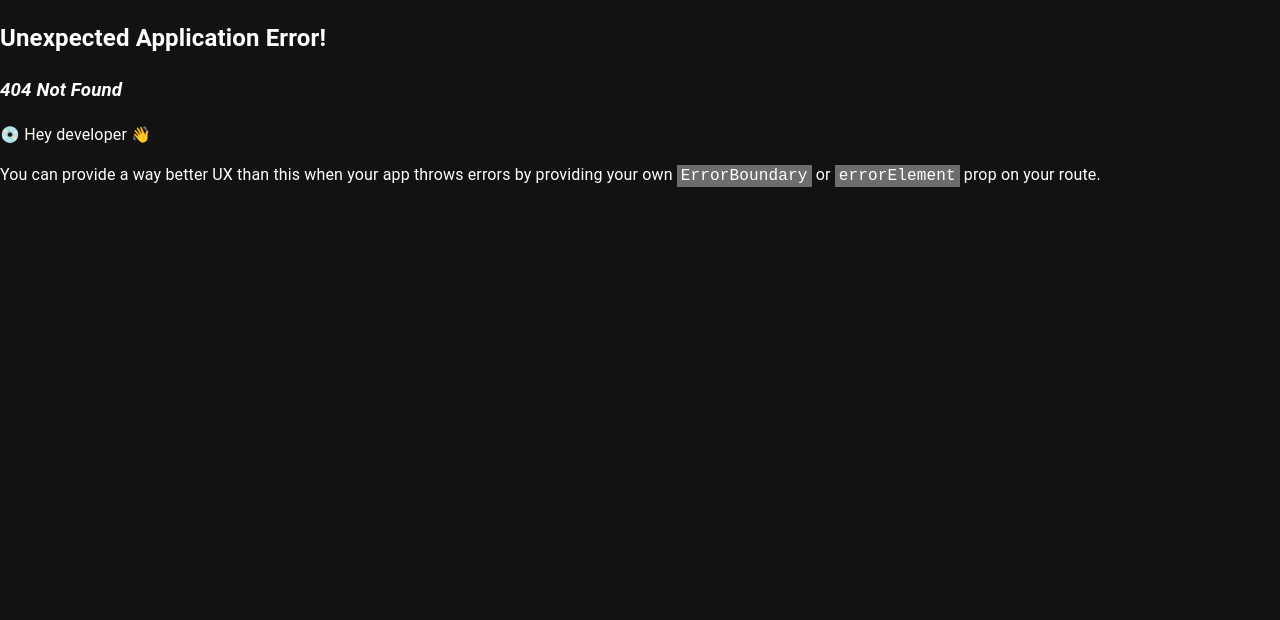
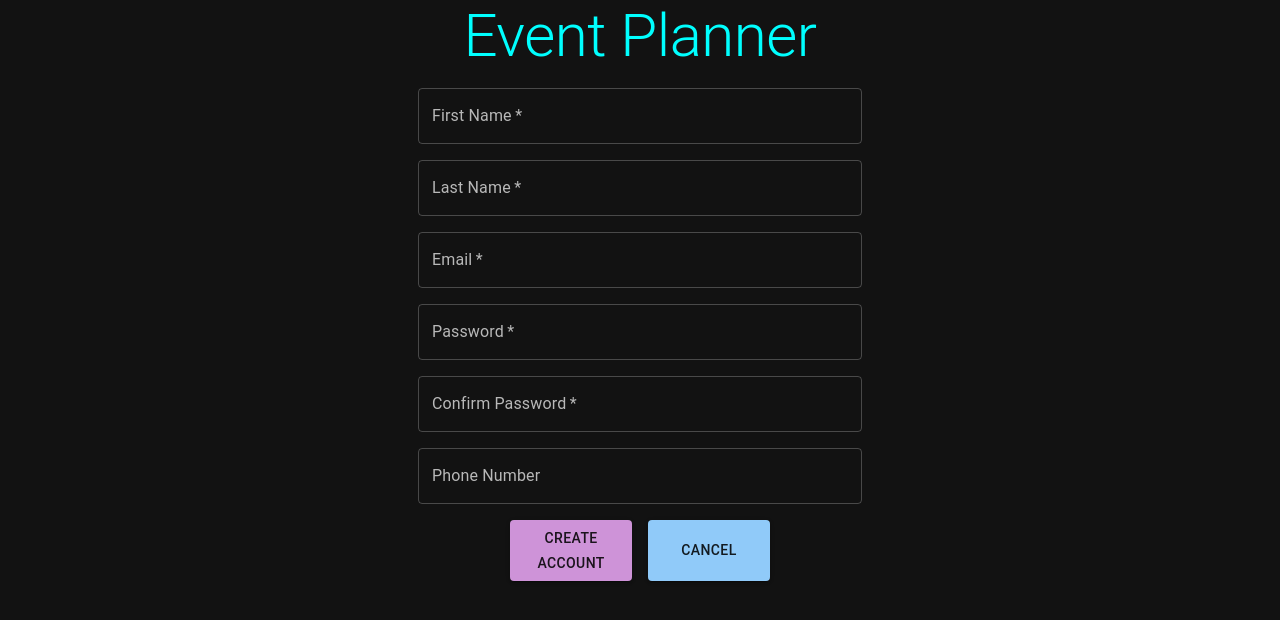
Before and after one commit to OctavianNistora/wad-project, a React (Vite) app: page /register in a window 1280 px wide. Before the commit this address had no page. Shown: the top 620 px of the page. Built offline with nearby package versions, Linux system fonts and the light colour scheme.

Commit message:
WADP-04 Added authentification and registration

```diff
--- a/package.json
+++ b/package.json
@@ -14,6 +14,7 @@
     "@emotion/styled": "^11.11.0",
     "@mui/icons-material": "^5.14.12",
     "@mui/material": "^5.14.12",
+    "firebase": "^10.4.0",
     "localforage": "^1.10.0",
     "match-sorter": "^6.3.1",
     "react": "^18.2.0",
--- /dev/null
+++ b/src/firebase.tsx
@@ -0,0 +1,25 @@
+// Import the functions you need from the SDKs you need
+import { initializeApp } from "firebase/app";
+import { getAuth } from "firebase/auth";
+import { getDatabase } from "firebase/database";
+// TODO: Add SDKs for Firebase products that you want to use
+// https://firebase.google.com/docs/web/setup#available-libraries
+
+// Your web app's Firebase configuration
+// For Firebase JS SDK v7.20.0 and later, measurementId is optional
+const firebaseConfig = {
+  apiKey: "AIzaSyDZwPbFw-krkbdmOZLdZzSThBR6_SYU41I",
+  authDomain: "wad-project-db.firebaseapp.com",
+  databaseURL:
+    "https://wad-project-db-default-rtdb.europe-west1.firebasedatabase.app",
+  projectId: "wad-project-db",
+  storageBucket: "wad-project-db.appspot.com",
+  messagingSenderId: "884365961730",
+  appId: "1:884365961730:web:1fc64913b67a74dadf951b",
+  measurementId: "G-J73894Z49K",
+};
+
+// Initialize Firebase
+const app = initializeApp(firebaseConfig);
+export const auth = getAuth(app);
+export const database = getDatabase(app);
--- a/src/routes/auth.tsx
+++ b/src/routes/auth.tsx
@@ -1,19 +1,50 @@
 import { Button, Container, Stack, TextField, Typography } from "@mui/material";
+import { UserCredential, signInWithEmailAndPassword } from "firebase/auth";
+import { auth } from "../firebase";
+import { useNavigate } from "react-router-dom";
 
 export default function Auth() {
+  const navigate = useNavigate();
+  const handleSubmit = (event: React.FormEvent<HTMLFormElement>) => {
+    event.preventDefault();
+    const data = new FormData(event.currentTarget);
+    signInWithEmailAndPassword(
+      auth,
+      data.get("email") as string,
+      data.get("password") as string
+    )
+      .then((userCredential: UserCredential) => {
+        const user = userCredential.user;
+        console.log(user);
+        navigate("/homepage");
+      })
+      .catch((error) => {
+        const errorCode = error.code;
+        const errorMessage = error.message;
+        console.log(errorCode, errorMessage);
+      });
+  };
   return (
     <Container component="main" maxWidth="xs" disableGutters>
       <Stack alignItems="center" spacing={2}>
         <Typography variant="h2" align="center" gutterBottom color={"cyan"}>
           Event Planner
         </Typography>
-        <Stack alignItems="center" spacing={2}>
+        <Stack
+          component="form"
+          onSubmit={handleSubmit}
+          alignItems="center"
+          spacing={2}
+        >
           <TextField
-            label="Email"
+            label="Email Address"
             required
             fullWidth
             autoComplete="email"
             type="email"
+            autoFocus
+            id="email"
+            name="email"
           />
           <TextField
             label="Password"
@@ -21,13 +52,24 @@ export default function Auth() {
             fullWidth
             autoComplete="current-password"
             type="password"
+            id="password"
+            name="password"
           />
-          <Button variant="contained" color="primary" type="submit">
-            Log In
-          </Button>
-          <Button variant="contained" color="secondary" type="button">
-            Sign Up
-          </Button>
+          <Stack direction="row" spacing={2}>
+            <Button variant="contained" color="primary" type="submit">
+              Log In
+            </Button>
+            <Button
+              variant="contained"
+              color="secondary"
+              type="button"
+              onClick={() => {
+                navigate("/register");
+              }}
+            >
+              Sign Up
+            </Button>
+          </Stack>
         </Stack>
       </Stack>
     </Container>
--- /dev/null
+++ b/src/routes/homepage.tsx
@@ -0,0 +1,33 @@
+import { Container, Stack, Typography } from "@mui/material";
+import { auth, database } from "../firebase";
+import { get, ref } from "firebase/database";
+
+export default function Homepage() {
+  let firstName = "";
+  get(ref(database, "users/" + auth.currentUser?.uid + "/firstName"))
+    .then((snapshot) => {
+      if (snapshot.exists()) {
+        firstName = snapshot.val();
+        console.log(firstName);
+      } else {
+        console.log("No data available");
+      }
+    })
+    .catch((error) => {
+      console.error(error);
+    });
+  return (
+    <Container component="main" maxWidth="xs" disableGutters>
+      <Stack spacing={2}>
+        <Typography variant="h2" align="center" gutterBottom color={"cyan"}>
+          Event Planner
+        </Typography>
+        <Stack alignItems="center" spacing={2}>
+          <Typography variant="h5" align="center" gutterBottom>
+            Welcome {firstName}!
+          </Typography>
+        </Stack>
+      </Stack>
+    </Container>
+  );
+}
--- a/src/routes/register.tsx
+++ b/src/routes/register.tsx
@@ -1,19 +1,69 @@
 import { Button, Container, Stack, TextField, Typography } from "@mui/material";
+import { createUserWithEmailAndPassword } from "firebase/auth";
+import { auth, database } from "../firebase";
+import { ref, set } from "firebase/database";
+import { useNavigate } from "react-router-dom";
 
 export default function Register() {
+  const handleSubmit = (event: React.FormEvent<HTMLFormElement>) => {
+    event.preventDefault();
+    const data = new FormData(event.currentTarget);
+    const email = data.get("email") as string;
+    const password = data.get("password") as string;
+    const confirmPassword = data.get("confirmPassword") as string;
+    const firstName = data.get("firstName") as string;
+    const lastName = data.get("lastName") as string;
+    const phoneNumber = data.get("phoneNumber") as string;
+    console.log(
+      email,
+      password,
+      confirmPassword,
+      firstName,
+      lastName,
+      phoneNumber
+    );
+    if (password !== confirmPassword) {
+      alert("Passwords do not match");
+      return;
+    }
+    createUserWithEmailAndPassword(auth, email, password)
+      .then((userCredential) => {
+        const user = userCredential.user;
+        console.log(user);
+        set(ref(database, `users/${user.uid}`), {
+          firstName,
+          lastName,
+          phoneNumber,
+        });
+        navigate("/");
+      })
+      .catch((error) => {
+        const errorCode = error.code;
+        const errorMessage = error.message;
+        console.log(errorCode, errorMessage);
+      });
+  };
+  const navigate = useNavigate();
   return (
     <Container component="main" maxWidth="xs" disableGutters>
-      <Stack alignItems="center" spacing={2}>
+      <Stack spacing={2}>
         <Typography variant="h2" align="center" gutterBottom color={"cyan"}>
           Event Planner
         </Typography>
-        <Stack alignItems="center" spacing={2}>
+        <Stack
+          component="form"
+          onSubmit={handleSubmit}
+          alignItems="center"
+          spacing={2}
+        >
           <TextField
             margin="normal"
             label="First Name"
             required
             fullWidth
             autoComplete="given-name"
+            id="firstName"
+            name="firstName"
           />
           <TextField
             margin="normal"
@@ -21,38 +71,45 @@ export default function Register() {
             required
             fullWidth
             autoComplete="family-name"
+            id="lastName"
+            name="lastName"
           />
           <TextField
             margin="normal"
             label="Email"
             required
             fullWidth
-            autoComplete="email"
             type="email"
+            id="email"
+            name="email"
           />
           <TextField
             margin="normal"
             label="Password"
             required
             fullWidth
-            autoComplete="current-password"
             type="password"
+            id="password"
+            name="password"
           />
           <TextField
             margin="normal"
             label="Confirm Password"
             required
             fullWidth
-            autoComplete="current-password"
             type="password"
+            id="confirmPassword"
+            name="confirmPassword"
           />
           <TextField
             margin="normal"
             label="Phone Number"
             fullWidth
-            autoComplete="tel"
             type="tel"
+            id="phoneNumber"
+            name="phoneNumber"
           />
+          <Stack direction="row" spacing={2}>
             <Button
               variant="contained"
               color="secondary"
@@ -62,6 +119,19 @@ export default function Register() {
             >
               Create Account
             </Button>
+            <Button
+              variant="contained"
+              color="primary"
+              type="button"
+              onClick={() => {
+                navigate("/");
+              }}
+              fullWidth
+              sx={{ mt: 3, mb: 2 }}
+            >
+              Cancel
+            </Button>
+          </Stack>
         </Stack>
       </Stack>
     </Container>
```
Also changed, not shown: src/App.tsx (+10 -0 lines), 1 other file (tests, documents, lock files or other folders). Lines whose indentation alone changed are shown as unchanged.
